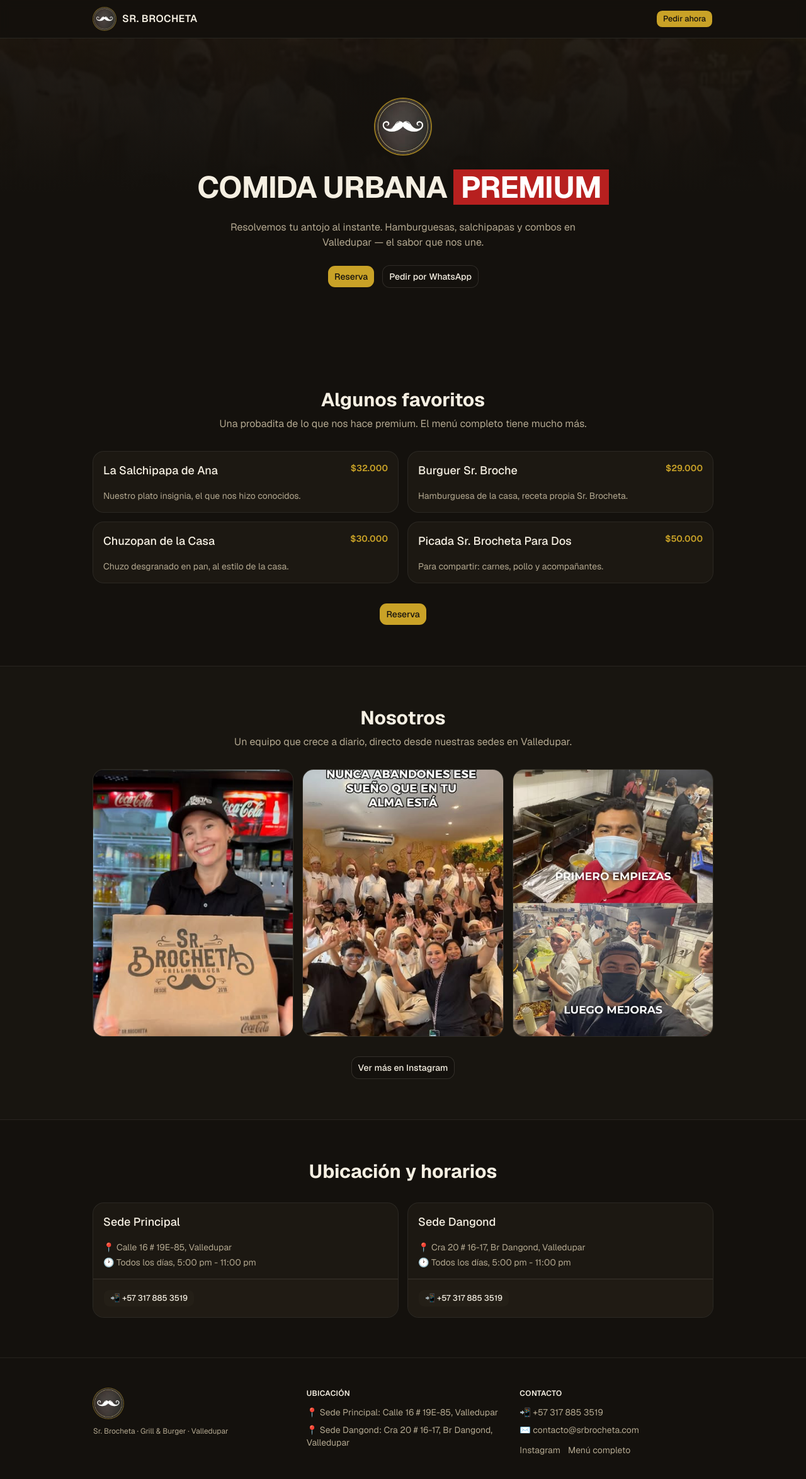
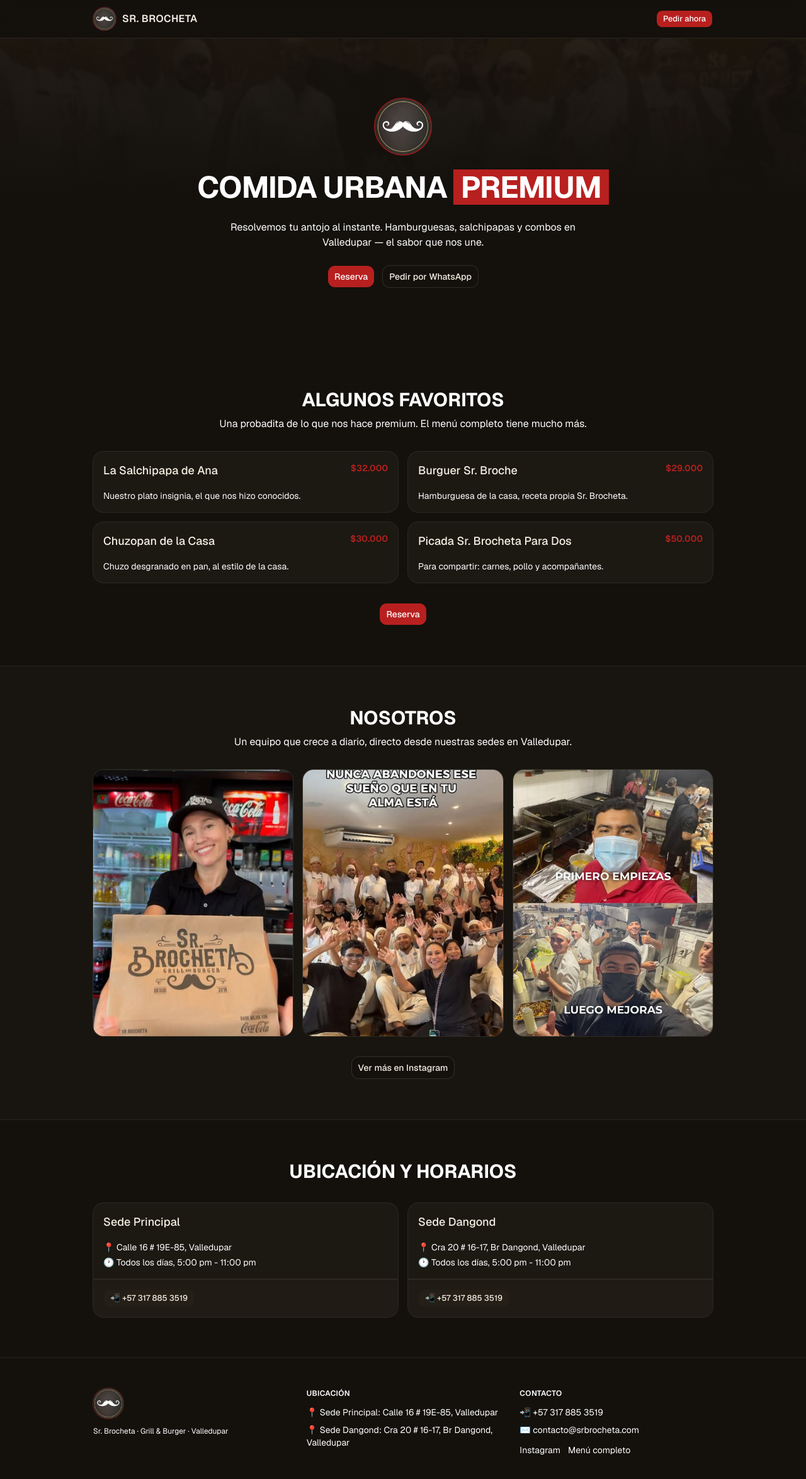
Before and after one commit to iamhosto10/senor-brocheta, a Next.js app: page / in a window 1280 px wide. Shown: the top 2348 px of the page at 63% size. Built offline with nearby package versions, Linux system fonts and the light colour scheme.

Commit message:
Aplicar estilo de titulos en mayusculas, textos en blanco y cambiar acento dorado a rojo

```diff
--- a/app/globals.css
+++ b/app/globals.css
@@ -55,18 +55,18 @@
   --card-foreground: #f5efe2;
   --popover: #1c1812;
   --popover-foreground: #f5efe2;
-  --primary: #c9a227;
-  --primary-foreground: #14110d;
+  --primary: #b7201f;
+  --primary-foreground: #ffffff;
   --secondary: #241f17;
   --secondary-foreground: #f5efe2;
   --muted: #241f17;
   --muted-foreground: #b3a890;
-  --accent: #c9a227;
-  --accent-foreground: #14110d;
+  --accent: #b7201f;
+  --accent-foreground: #ffffff;
   --destructive: oklch(0.577 0.245 27.325);
   --border: rgba(245, 239, 226, 0.12);
   --input: rgba(245, 239, 226, 0.14);
-  --ring: #c9a227;
+  --ring: #b7201f;
   --chart-1: oklch(0.87 0 0);
   --chart-2: oklch(0.556 0 0);
   --chart-3: oklch(0.439 0 0);
@@ -75,12 +75,12 @@
   --radius: 0.75rem;
   --sidebar: #1c1812;
   --sidebar-foreground: #f5efe2;
-  --sidebar-primary: #c9a227;
-  --sidebar-primary-foreground: #14110d;
+  --sidebar-primary: #b7201f;
+  --sidebar-primary-foreground: #ffffff;
   --sidebar-accent: #241f17;
   --sidebar-accent-foreground: #f5efe2;
   --sidebar-border: rgba(245, 239, 226, 0.12);
-  --sidebar-ring: #c9a227;
+  --sidebar-ring: #b7201f;
 }
 
 .dark {
--- a/app/page.tsx
+++ b/app/page.tsx
@@ -111,13 +111,13 @@
             height={88}
             className="rounded-full ring-2 ring-primary/70"
           />
-          <h1 className="text-4xl font-bold uppercase tracking-tight text-balance sm:text-5xl">
+          <h1 className="text-4xl font-bold uppercase tracking-tight text-balance text-white sm:text-5xl">
             Comida Urbana{" "}
-            <span className="inline-block bg-[#B7201F] px-3 py-1 text-white">
+            <span className="inline-block bg-primary px-3 py-1 text-primary-foreground">
               Premium
             </span>
           </h1>
-          <p className="max-w-xl text-pretty text-muted-foreground">
+          <p className="max-w-xl text-pretty text-white">
             Resolvemos tu antojo al instante. Hamburguesas, salchipapas y
             combos en Valledupar — el sabor que nos une.
           </p>
@@ -142,8 +142,10 @@
       {/* Favoritos */}
       <section className="mx-auto w-full max-w-5xl px-5 py-16">
         <div className="mb-8 text-center">
-          <h2 className="text-2xl font-bold sm:text-3xl">Algunos favoritos</h2>
-          <p className="mt-2 text-muted-foreground">
+          <h2 className="text-2xl font-bold uppercase text-white sm:text-3xl">
+            Algunos favoritos
+          </h2>
+          <p className="mt-2 text-white">
             Una probadita de lo que nos hace premium. El menú completo tiene
             mucho más.
           </p>
@@ -160,9 +162,7 @@
                 </div>
               </CardHeader>
               <CardContent>
-                <p className="text-sm text-muted-foreground">
-                  {plato.descripcion}
-                </p>
+                <p className="text-sm text-white">{plato.descripcion}</p>
               </CardContent>
             </Card>
           ))}
@@ -181,8 +181,10 @@
       <section className="border-y border-border/60 bg-secondary/30">
         <div className="mx-auto w-full max-w-5xl px-5 py-16">
           <div className="mb-8 text-center">
-            <h2 className="text-2xl font-bold sm:text-3xl">Nosotros</h2>
-            <p className="mt-2 text-muted-foreground">
+            <h2 className="text-2xl font-bold uppercase text-white sm:text-3xl">
+              Nosotros
+            </h2>
+            <p className="mt-2 text-white">
               Un equipo que crece a diario, directo desde nuestras sedes en
               Valledupar.
             </p>
@@ -217,7 +219,7 @@
       {/* Ubicación y contacto */}
       <section className="mx-auto w-full max-w-5xl px-5 py-16">
         <div className="mb-8 text-center">
-          <h2 className="text-2xl font-bold sm:text-3xl">
+          <h2 className="text-2xl font-bold uppercase text-white sm:text-3xl">
             Ubicación y horarios
           </h2>
         </div>
@@ -228,10 +230,8 @@
                 <CardTitle className="text-lg">{sede.nombre}</CardTitle>
               </CardHeader>
               <CardContent>
-                <p className="text-sm text-muted-foreground">
-                  📍 {sede.direccion}
-                </p>
-                <p className="mt-1 text-sm text-muted-foreground">
+                <p className="text-sm text-white">📍 {sede.direccion}</p>
+                <p className="mt-1 text-sm text-white">
                   🕐 Todos los días, 5:00 pm - 11:00 pm
                 </p>
               </CardContent>
@@ -262,13 +262,13 @@
               height={48}
               className="rounded-full ring-1 ring-primary/50"
             />
-            <p className="text-xs text-muted-foreground">
+            <p className="text-xs text-white">
               Sr. Brocheta · Grill &amp; Burger · Valledupar
             </p>
           </div>
 
-          <div className="flex flex-col items-center gap-2 text-center text-sm text-muted-foreground sm:items-start sm:text-left">
-            <h3 className="mb-1 text-xs font-semibold tracking-wide text-foreground uppercase">
+          <div className="flex flex-col items-center gap-2 text-center text-sm text-white sm:items-start sm:text-left">
+            <h3 className="mb-1 text-xs font-semibold tracking-wide text-white uppercase">
               Ubicación
             </h3>
             {sedes.map((sede) => (
@@ -278,8 +278,8 @@
             ))}
           </div>
 
-          <div className="flex flex-col items-center gap-2 text-center text-sm text-muted-foreground sm:items-start sm:text-left">
-            <h3 className="mb-1 text-xs font-semibold tracking-wide text-foreground uppercase">
+          <div className="flex flex-col items-center gap-2 text-center text-sm text-white sm:items-start sm:text-left">
+            <h3 className="mb-1 text-xs font-semibold tracking-wide text-white uppercase">
               Contacto
             </h3>
             <Link href={WHATSAPP_URL} target="_blank" className="hover:text-primary">
```
